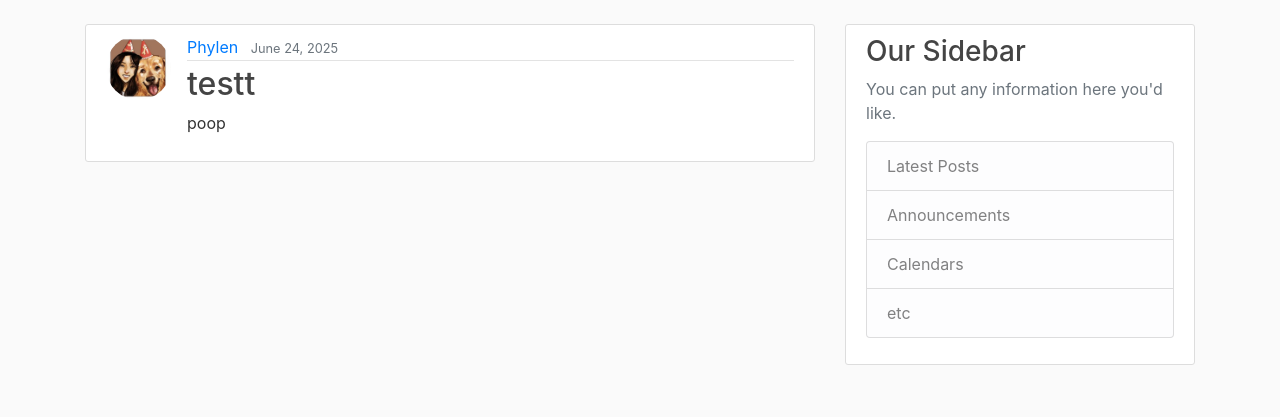
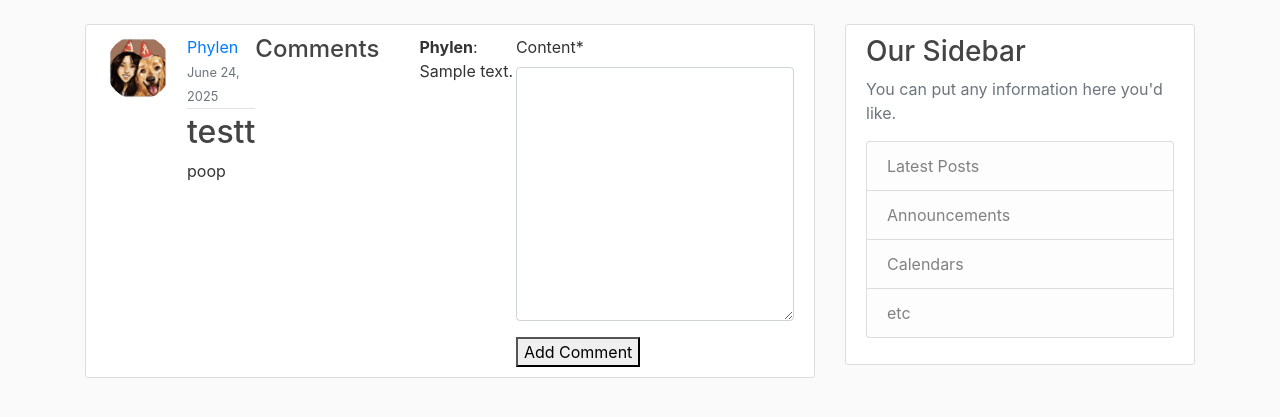
Before and after one commit to CindyYangCS/Cloz, a Django app: page /post/1/ in a window 1280 px wide. Shown: the part 56-473 px from the top of the page. Run offline with Django 5.2, Linux system fonts and the light colour scheme; data comes from the database, SQL or seed files in the repository; tables that the repository leaves empty hold one stand-in row (values such as "Sample post"); some libraries are stand-ins or nearby versions.

Commit message:
Added comments system to posts

```diff
--- a/blog/admin.py
+++ b/blog/admin.py
@@ -1,4 +1,6 @@
 from django.contrib import admin
-from .models import Post
+from .models import Post, Comment, Like
 
 admin.site.register(Post)
+admin.site.register(Comment)
+admin.site.register(Like)
--- /dev/null
+++ b/blog/forms.py
@@ -0,0 +1,7 @@
+from django import forms
+from .models import Comment
+
+class CommentForm(forms.ModelForm):
+    class Meta:
+        model = Comment
+        fields = ['content']
--- a/blog/models.py
+++ b/blog/models.py
@@ -15,3 +15,13 @@ class Post(models.Model):
 
     def get_absolute_url(self):
         return reverse('post-detail', kwargs={'pk': self.pk})
+
+class Comment(models.Model):
+    post = models.ForeignKey(Post, related_name='comments', on_delete=models.CASCADE)
+    user = models.ForeignKey(User, on_delete=models.CASCADE)
+    content = models.TextField()
+    comment_date = models.DateTimeField(default=timezone.now)
+
+class Like(models.Model):
+    post = models.ForeignKey(Post, related_name='likes', on_delete=models.CASCADE)
+    user = models.ForeignKey(User, on_delete=models.CASCADE)
--- a/blog/templates/blog/post_detail.html
+++ b/blog/templates/blog/post_detail.html
@@ -1,23 +1,37 @@
 {% extends "blog/base.html"%}
+{% load crispy_forms_tags %}
 {% block content %}
     <article class="media content-section">
-        <img class="rounded-circle article-img" src="{{ object.author.profile.image.url }}">
+        <img class="rounded-circle article-img" src="{{ post.author.profile.image.url }}">
         <div class="media-body">
         <div class="article-metadata">
-            <a class="mr-2" href="{% url 'user-posts' object.author.username %}">{{ object.author }}</a>
-            <small class="text-muted">{{ object.date_posted|date:"F d, Y" }}</small>
-            {% if object.author == user %}
+            <a class="mr-2" href="{% url 'user-posts' post.author.username %}">{{ post.author }}</a>
+            <small class="text-muted">{{ post.date_posted|date:"F d, Y" }}</small>
+            {% if post.author == user %}
             <div>
-                <a class="btn btn-secondary btn-sm mt-1 mb-1" href="{% url 'post-update' object.id %}">Update</a>
-                <a class="btn btn-danger btn-sm mt-1 mb-1" href="{% url 'post-delete' object.id %}">Delete</a>
+                <a class="btn btn-secondary btn-sm mt-1 mb-1" href="{% url 'post-update' post.id %}">Update</a>
+                <a class="btn btn-danger btn-sm mt-1 mb-1" href="{% url 'post-delete' post.id %}">Delete</a>
             </div>
             {% endif %}
         </div>
-        <h2 class="article-title">{{ object.title }}</h2>
-        <p class="article-content">{{ object.content }}</p>
-        {% if object.image %}
+        <h2 class="article-title">{{ post.title }}</h2>
+        <p class="article-content">{{ post.content }}</p>
+        {% if post.image %}
             <img class="image" src="{{ post.image.url }}" style="max-width: 600px; width: 50%; height: auto;">
         {% endif %}
         </div>
+        <h4>Comments</h4>
+        <ul style="list-style: none;">
+            <li>
+            {% for comment in comments %}
+            <p><strong>{{ comment.user }}</strong>: {{ comment.content }}</p>
+            {% endfor %}
+            </li>
+        </ul>
+        <form method="post">
+        {% csrf_token %}
+        {{ form|crispy }}
+        <button type="submit">Add Comment</button>
+        </form>
     </article>
 {% endblock content %}
--- a/blog/views.py
+++ b/blog/views.py
@@ -2,7 +2,9 @@ from django.shortcuts import render, get_object_or_404
 from django.contrib.auth.mixins import LoginRequiredMixin, UserPassesTestMixin
 from django.contrib.auth.models import User
 from django.views.generic import ListView, DetailView, CreateView, UpdateView, DeleteView
+from django.shortcuts import redirect
 from .models import Post
+from .forms import CommentForm
 
 class PostListView(ListView):
     model = Post
@@ -23,6 +25,27 @@ class UserPostListView(ListView):
 
 class PostDetailView(DetailView):
     model = Post
+    context_object_name = 'post'
+
+    def get_context_data(self, **kwargs):
+        context = super().get_context_data(**kwargs)
+        post = self.get_object()
+        context['comments'] = post.comments.all().order_by('-comment_date')
+        context['form'] = CommentForm()
+        return context
+
+    def post(self, request, *args, **kwargs):
+        self.object = self.get_object()
+        form = CommentForm(request.POST)
+        if form.is_valid():
+            comment = form.save(commit=False)
+            comment.post = self.object
+            comment.user = request.user
+            comment.save()
+            return redirect('post-detail', pk=self.object.pk)
+        context = self.get_context_data()
+        context['form'] = form
+        return self.render_to_response(context)
 
 class PostCreateView(LoginRequiredMixin, CreateView):
     model = Post
```
Also changed, not shown: blog/migrations/0003_comment.py (added), blog/migrations/0004_rename_date_posted_comment_comment_date_like.py (added).
